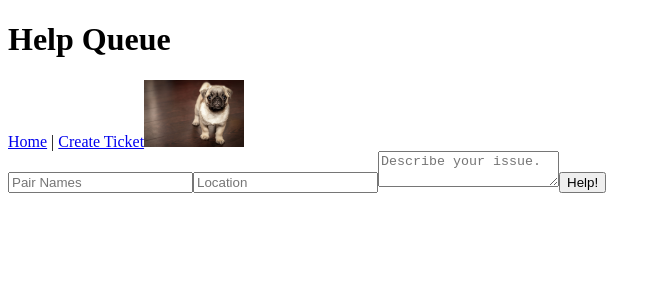
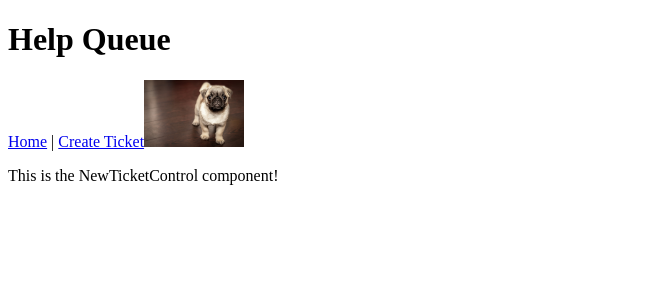
Before and after one commit to Anoble25/react-help-queue, a React app: page /#/newticket in a window 1280 px wide. Shown: the top 300 px of the page, without its empty margins (0-661 px from the left). Built offline with nearby package versions, Linux system fonts and the light colour scheme.

Commit message:
finish creating stateful components lesson

```diff
--- a/src/components/App.jsx
+++ b/src/components/App.jsx
@@ -2,7 +2,7 @@ import React from 'react';
 import Header from './Header';
 import TicketList from './TicketList';
 import { Switch, Route } from 'react-router-dom';
-import NewTicketForm from './NewTicketForm';
+import NewTicketControl from './NewTicketControl';
 import Error404 from './Error404';
 
 function App(){
@@ -11,7 +11,7 @@ function App(){
       <Header/>
       <Switch>
         <Route exact path='/' component={TicketList} />
-        <Route path='/newticket' component={NewTicketForm} />
+        <Route path='/newticket' component={NewTicketControl} />
         <Route component={Error404}/>
       </Switch>
     </div>
--- /dev/null
+++ b/src/components/NewTicketControl.jsx
@@ -0,0 +1,21 @@
+import React from 'react';
+
+class NewTicketControl extends React.Component {
+
+  constructor(props) {
+    super(props);
+    this.state = {
+      formVisibleOnPage: false
+    };
+  }
+
+  render(){
+    return (
+      <div>
+        <p>This is the NewTicketControl component!</p>
+      </div>
+    );
+  }
+}
+
+export default NewTicketControl;
```
